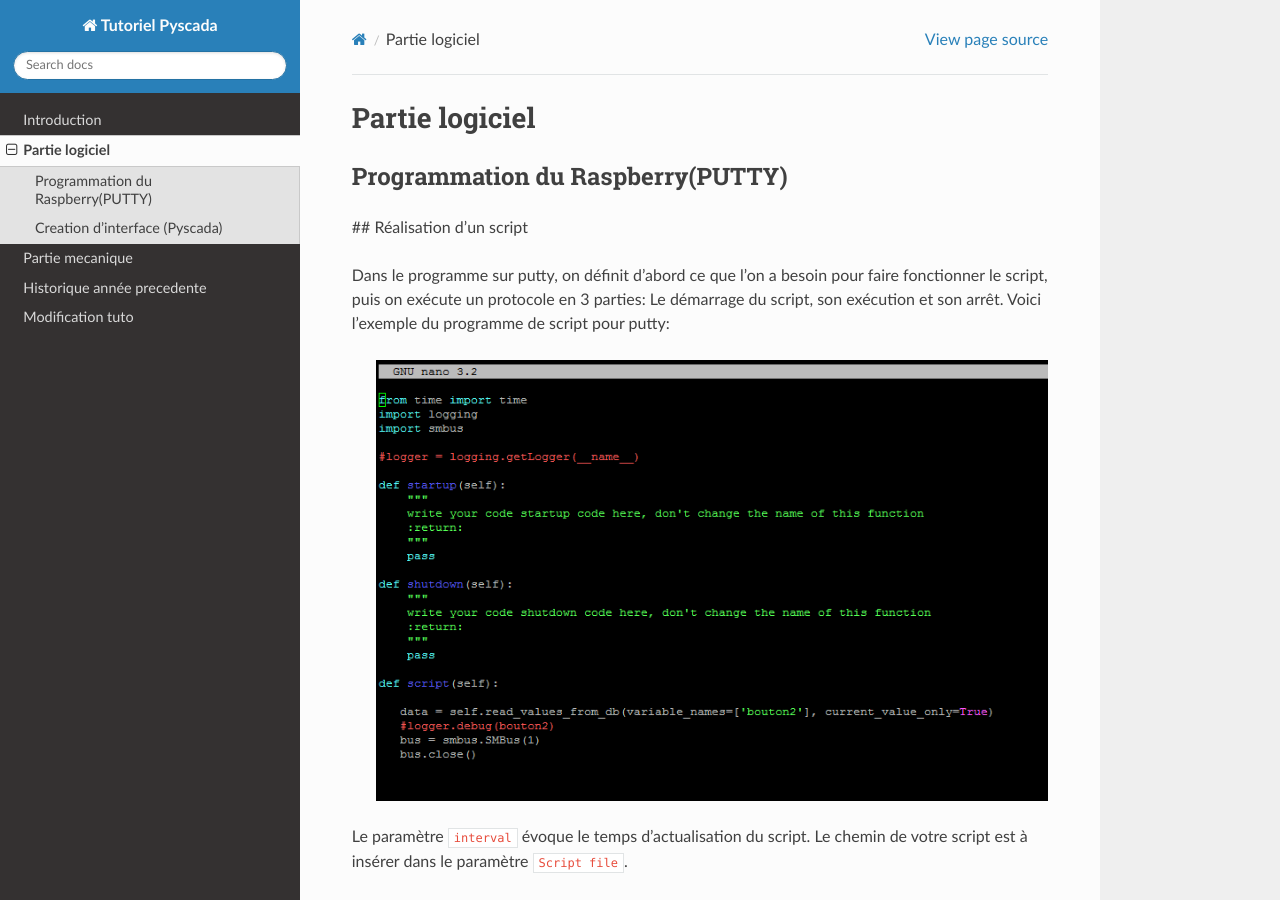
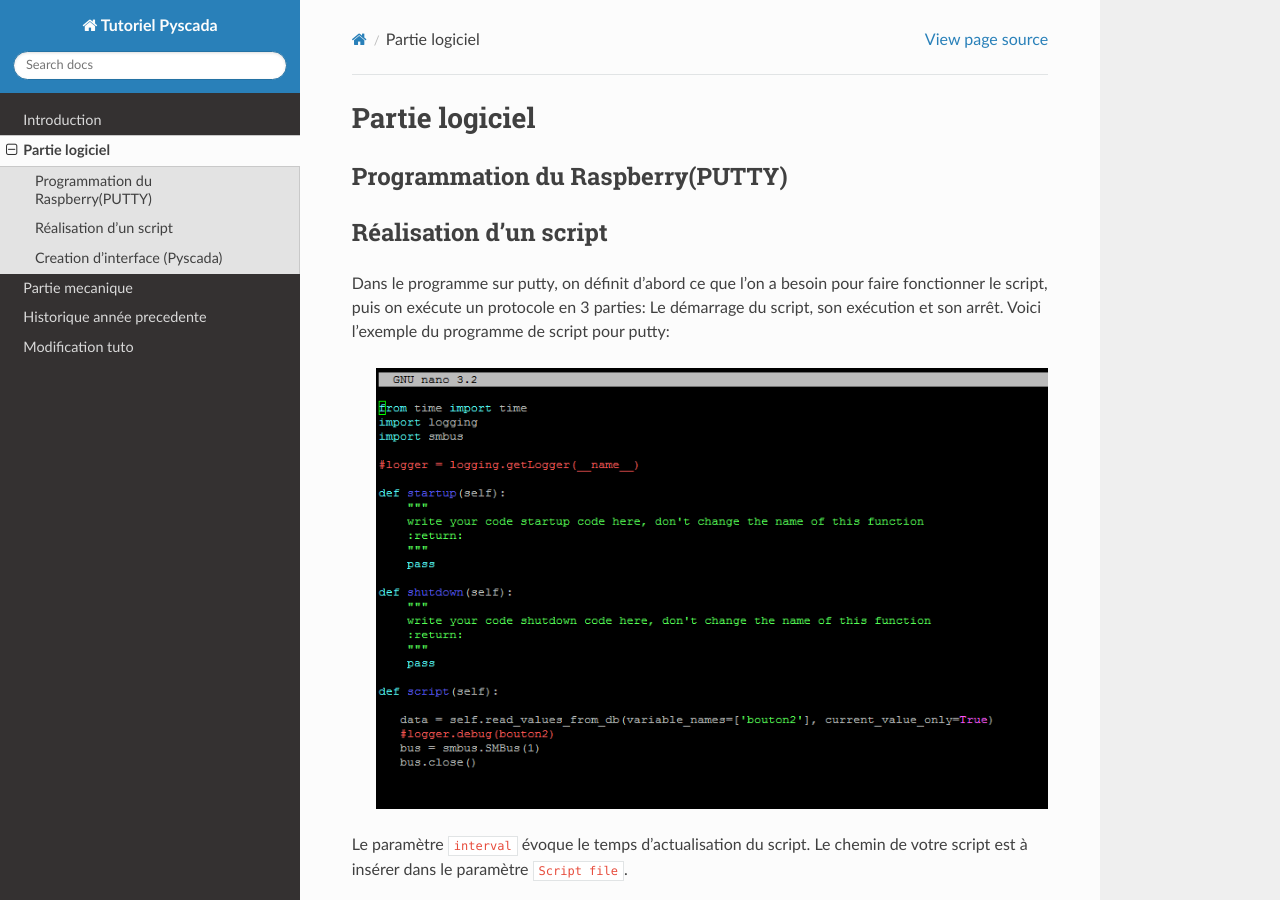
Before and after one commit to pt-tracker-gim/trackeurSolaire, a Sphinx documentation site: the page built from docs/source/Partie_logiciel.rst, in a window 1280 px wide and 900 px high. Built offline with Sphinx 7.4.7 and the Read the Docs theme 2.0.0, drawn with Linux system fonts in a browser that asks for light colours.

Commit message:
Update Partie_logiciel.rst

```diff
--- a/docs/source/Partie_logiciel.rst
+++ b/docs/source/Partie_logiciel.rst
@@ -4,7 +4,8 @@ Partie logiciel
 Programmation du Raspberry(PUTTY)
 ^^^^^^^^^^^^^^^^^^^^^^^^^^^^^^^^^
 
-## Réalisation d'un script
+Réalisation d'un script
+^^^^^^^^^^^^^^^^^^^^^^^
 
 Dans le programme sur putty, on définit d'abord ce que l'on a besoin pour faire fonctionner le script, puis on exécute un protocole en 3 parties: Le démarrage du script, son exécution et son arrêt.
 Voici l'exemple du programme de script pour putty:
```
